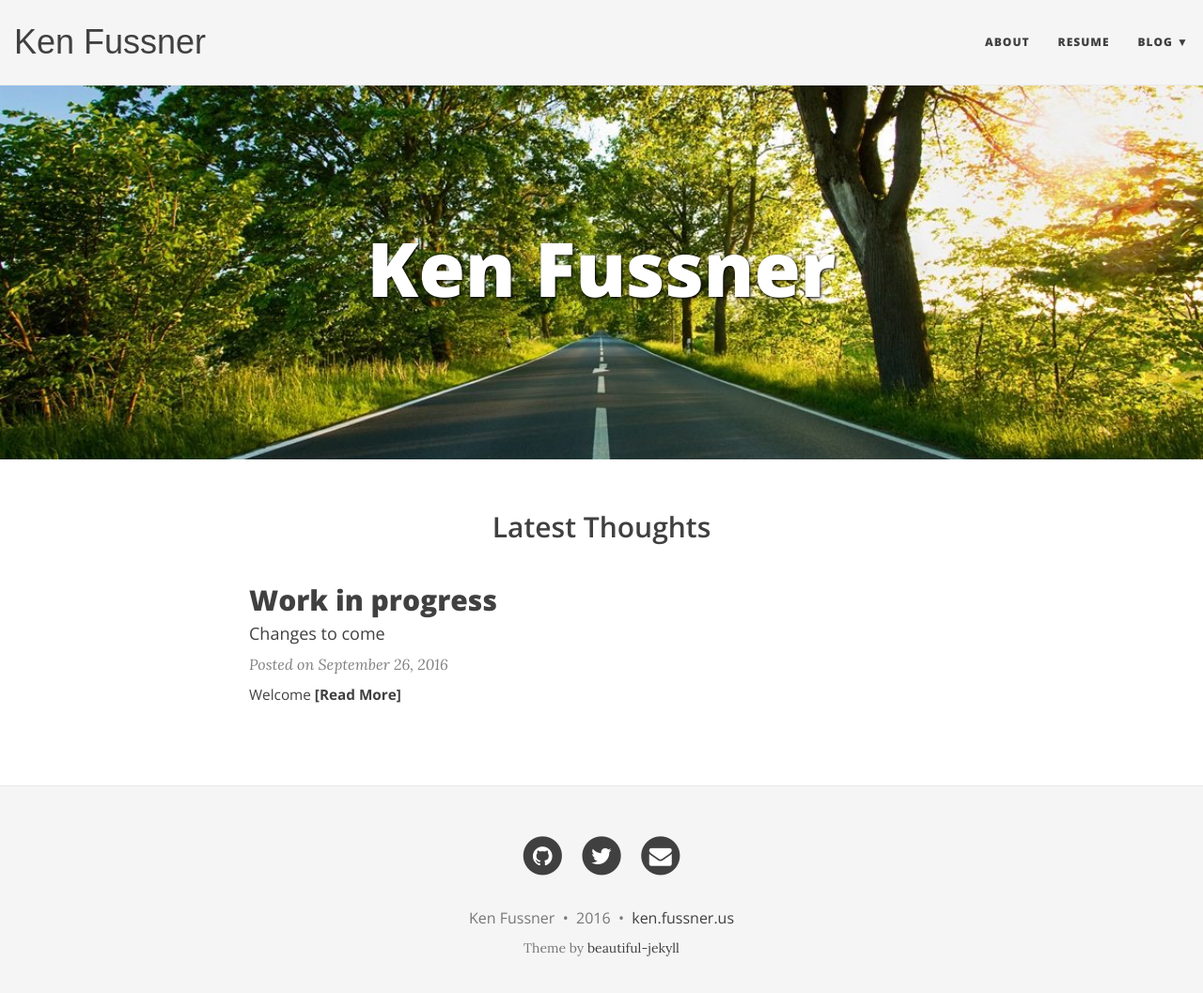
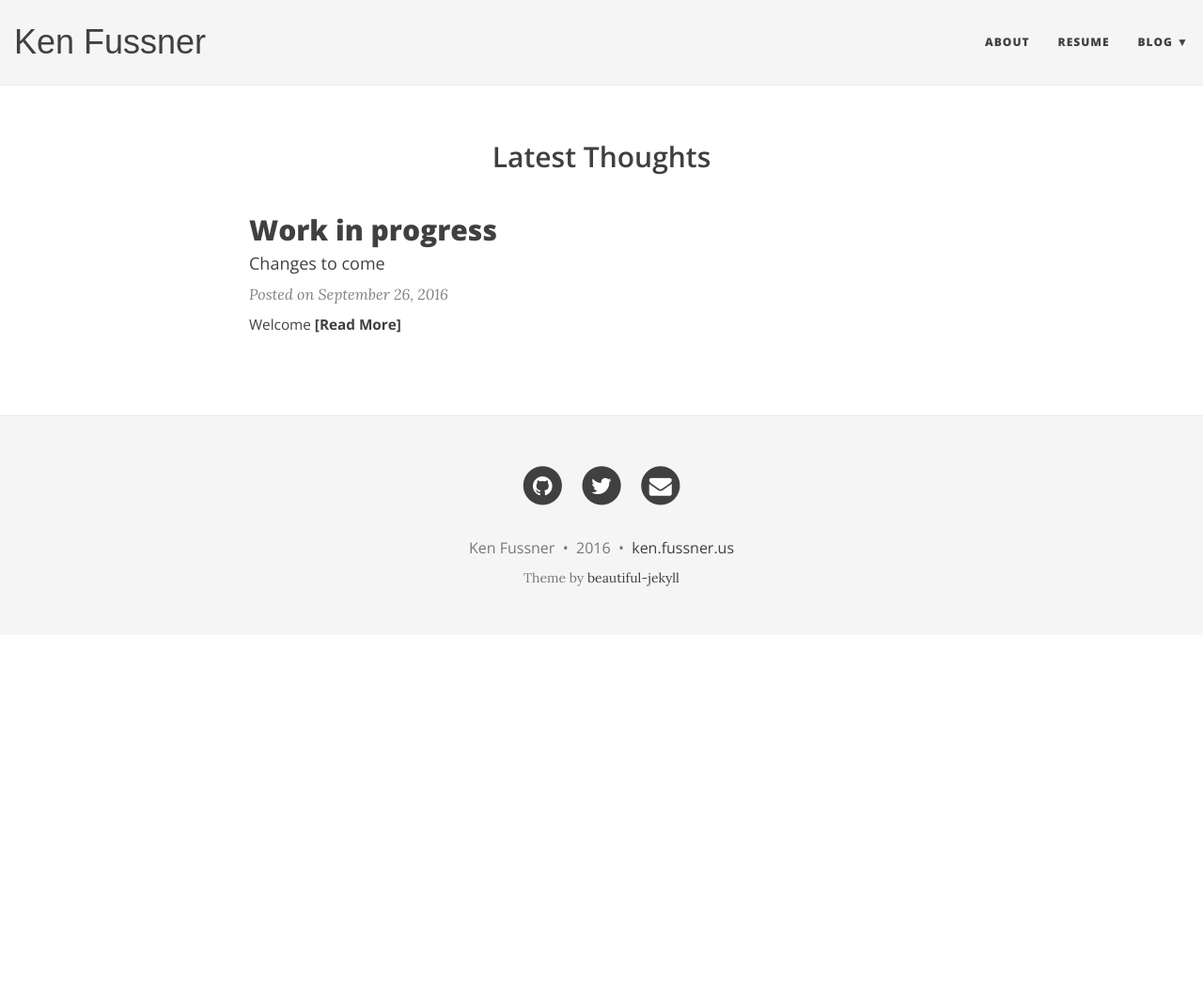
Before and after one commit to kenfussner/kenfussner.github.io, a Jekyll site: the page built from index.html, in a window 1280 px wide and 1070 px high. Shown: the top 1057 px of the window at 94% size. Built offline with Jekyll 4.4.1, drawn with Linux system fonts in a browser that asks for light colours; nearby versions of some CDN libraries; some web fonts are replaced; the list of posts is cut into pages by our own code.

Commit message:
simplified home page

```diff
--- a/index.html
+++ b/index.html
@@ -1,10 +1,5 @@
 ---
 layout: page
-title: Ken Fussner
-subtitle:
-bigimg: /img/path.jpg
-bigimg: /img/path.jpg
-bigimg: /img/path.jpg
 ---
 
 <h2 class="posts-list-heading text-center">Latest Thoughts</h2>
```
